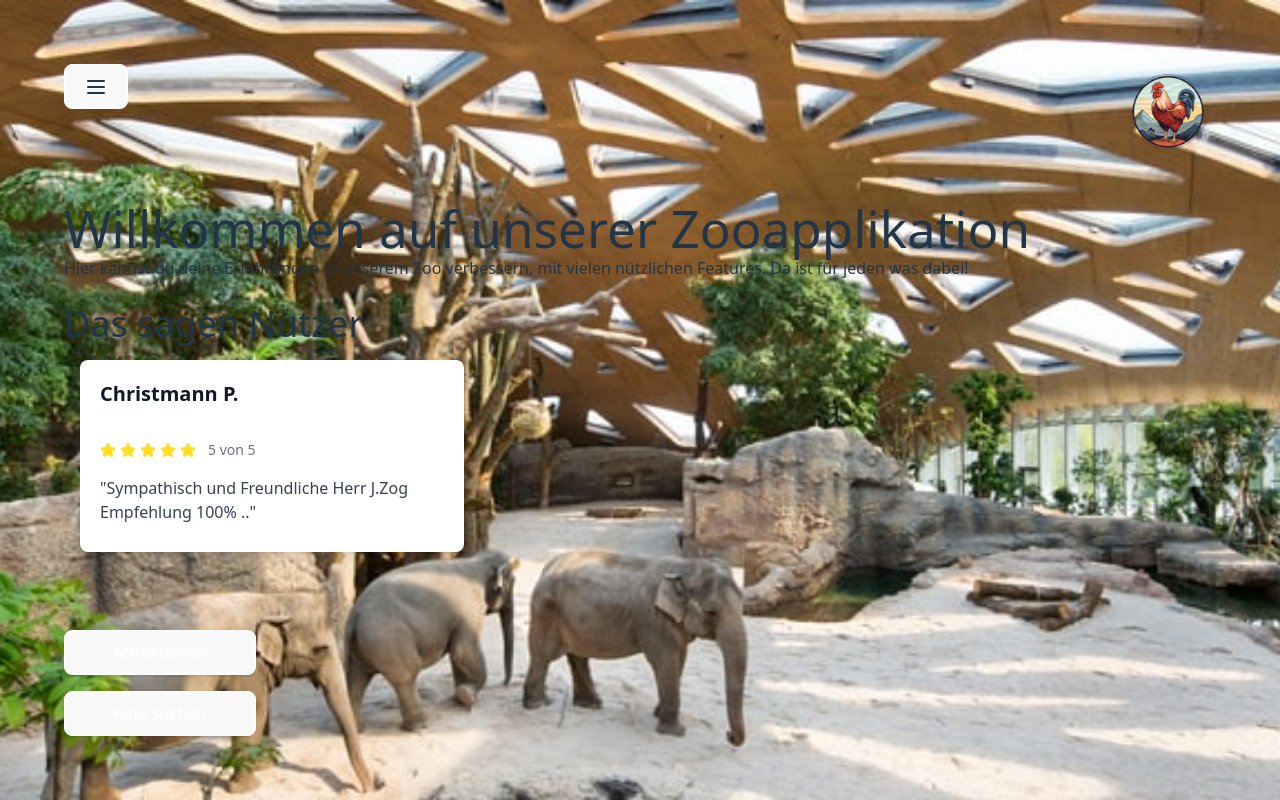
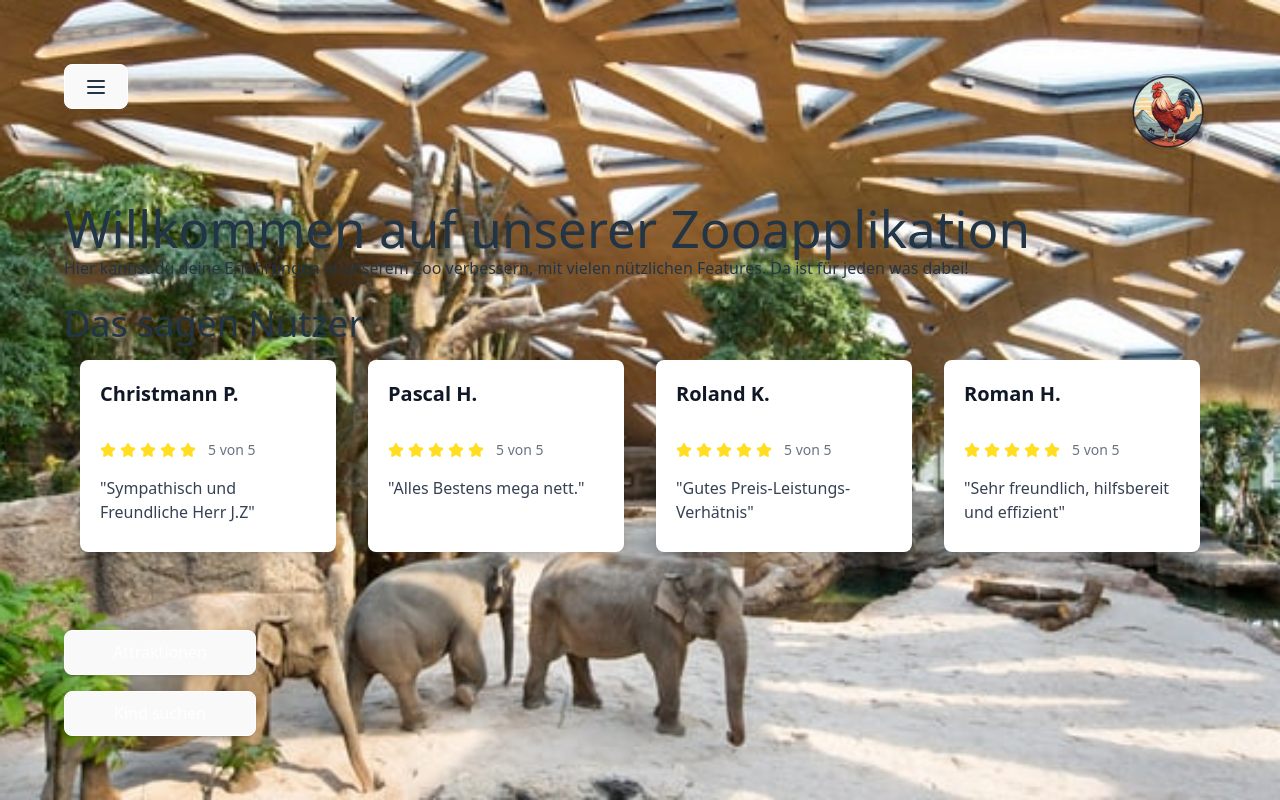
Before and after one commit to Stiwyy/ZooApplikation-SCRUM, a React (Vite) app: page / in a window 1280 px wide. Built offline with nearby package versions, Linux system fonts and the light colour scheme.

Commit message:
add: 3 more review cards

```diff
--- a/src/page/Home.jsx
+++ b/src/page/Home.jsx
@@ -3,7 +3,7 @@ export default function Home() {
         {
             name: 'Christmann P.',
             rating: 5,
-            review: 'Sympathisch und Freundliche Herr J.Zog Empfehlung 100% ..',
+            review: 'Sympathisch und Freundliche Herr J.Z',
         },
         {
             name: 'Pascal H.',
@@ -26,6 +26,8 @@ export default function Home() {
             <h1>Willkommen auf unserer Zooapplikation</h1>
             <p>Hier kannst du deine Erfahrungen in unserem Zoo verbessern, mit vielen nützlichen Features. Da ist für jeden was dabei!</p><br/>
             <h2 className="text-4xl">Das sagen Nutzer</h2>
+
+<div className="grid grid-cols-4">
 
             <div className="max-w-sm rounded-lg shadow-lg overflow-hidden bg-white dark:bg-slate-800 h-48 p-5 m-4">
         <div className="font-bold text-xl mb-2 text-gray-900 dark:text-white">{cards[0].name}</div>
@@ -54,6 +56,92 @@ export default function Home() {
         </p>
       </div>
     </div>
+
+    <div className="max-w-sm rounded-lg shadow-lg overflow-hidden bg-white dark:bg-slate-800 h-48 p-5 m-4">
+        <div className="font-bold text-xl mb-2 text-gray-900 dark:text-white">{cards[1].name}</div>
+      <div className="px py-4 w-full">
+
+        <div className="flex items-center mt-2 mb-4">
+          {Array(5).fill(0).map((_, i) => (
+            <svg
+              key={i}
+              className={`w-4 h-4 mr-1 ${i < cards[1].rating ? "text-yellow-300" : "text-gray-300"}`}
+              aria-hidden="true"
+              xmlns="http://www.w3.org/2000/svg"
+              fill="currentColor"
+              viewBox="0 0 22 20"
+            >
+              <path d="M20.924 7.625a1.523 1.523 0 0 0-1.238-1.044l-5.051-.734-2.259-4.577a1.534 1.534 0 0 0-2.752 0L7.365 5.847l-5.051.734A1.535 1.535 0 0 0 1.463 9.2l3.656 3.563-.863 5.031a1.532 1.532 0 0 0 2.226 1.616L11 17.033l4.518 2.375a1.534 1.534 0 0 0 2.226-1.617l-.863-5.03L20.537 9.2a1.523 1.523 0 0 0 .387-1.575Z" />
+            </svg>
+          ))}
+          <p className="ml-2 text-sm font-medium text-gray-500 dark:text-gray-400">
+            {cards[1].rating} von 5
+          </p>
+        </div>
+
+        <p className="text-gray-700 text-base dark:text-slate-300">
+          "{cards[1].review}"
+        </p>
+      </div>
+    </div>
+
+    <div className="max-w-sm rounded-lg shadow-lg overflow-hidden bg-white dark:bg-slate-800 h-48 p-5 m-4">
+        <div className="font-bold text-xl mb-2 text-gray-900 dark:text-white">{cards[2].name}</div>
+      <div className="px py-4 w-full">
+
+        <div className="flex items-center mt-2 mb-4">
+          {Array(5).fill(0).map((_, i) => (
+            <svg
+              key={i}
+              className={`w-4 h-4 mr-1 ${i < cards[2].rating ? "text-yellow-300" : "text-gray-300"}`}
+              aria-hidden="true"
+              xmlns="http://www.w3.org/2000/svg"
+              fill="currentColor"
+              viewBox="0 0 22 20"
+            >
+              <path d="M20.924 7.625a1.523 1.523 0 0 0-1.238-1.044l-5.051-.734-2.259-4.577a1.534 1.534 0 0 0-2.752 0L7.365 5.847l-5.051.734A1.535 1.535 0 0 0 1.463 9.2l3.656 3.563-.863 5.031a1.532 1.532 0 0 0 2.226 1.616L11 17.033l4.518 2.375a1.534 1.534 0 0 0 2.226-1.617l-.863-5.03L20.537 9.2a1.523 1.523 0 0 0 .387-1.575Z" />
+            </svg>
+          ))}
+          <p className="ml-2 text-sm font-medium text-gray-500 dark:text-gray-400">
+            {cards[2].rating} von 5
+          </p>
+        </div>
+
+        <p className="text-gray-700 text-base dark:text-slate-300">
+          "{cards[2].review}"
+        </p>
+      </div>
+    </div>
+
+    <div className="max-w-sm rounded-lg shadow-lg overflow-hidden bg-white dark:bg-slate-800 h-48 p-5 m-4">
+        <div className="font-bold text-xl mb-2 text-gray-900 dark:text-white">{cards[3].name}</div>
+      <div className="px py-4 w-full">
+
+        <div className="flex items-center mt-2 mb-4">
+          {Array(5).fill(0).map((_, i) => (
+            <svg
+              key={i}
+              className={`w-4 h-4 mr-1 ${i < cards[3].rating ? "text-yellow-300" : "text-gray-300"}`}
+              aria-hidden="true"
+              xmlns="http://www.w3.org/2000/svg"
+              fill="currentColor"
+              viewBox="0 0 22 20"
+            >
+              <path d="M20.924 7.625a1.523 1.523 0 0 0-1.238-1.044l-5.051-.734-2.259-4.577a1.534 1.534 0 0 0-2.752 0L7.365 5.847l-5.051.734A1.535 1.535 0 0 0 1.463 9.2l3.656 3.563-.863 5.031a1.532 1.532 0 0 0 2.226 1.616L11 17.033l4.518 2.375a1.534 1.534 0 0 0 2.226-1.617l-.863-5.03L20.537 9.2a1.523 1.523 0 0 0 .387-1.575Z" />
+            </svg>
+          ))}
+          <p className="ml-2 text-sm font-medium text-gray-500 dark:text-gray-400">
+            {cards[3].rating} von 5
+          </p>
+        </div>
+
+        <p className="text-gray-700 text-base dark:text-slate-300">
+          "{cards[3].review}"
+        </p>
+      </div>
+    </div>
+
+</div>
         </>
     )
 }
```
